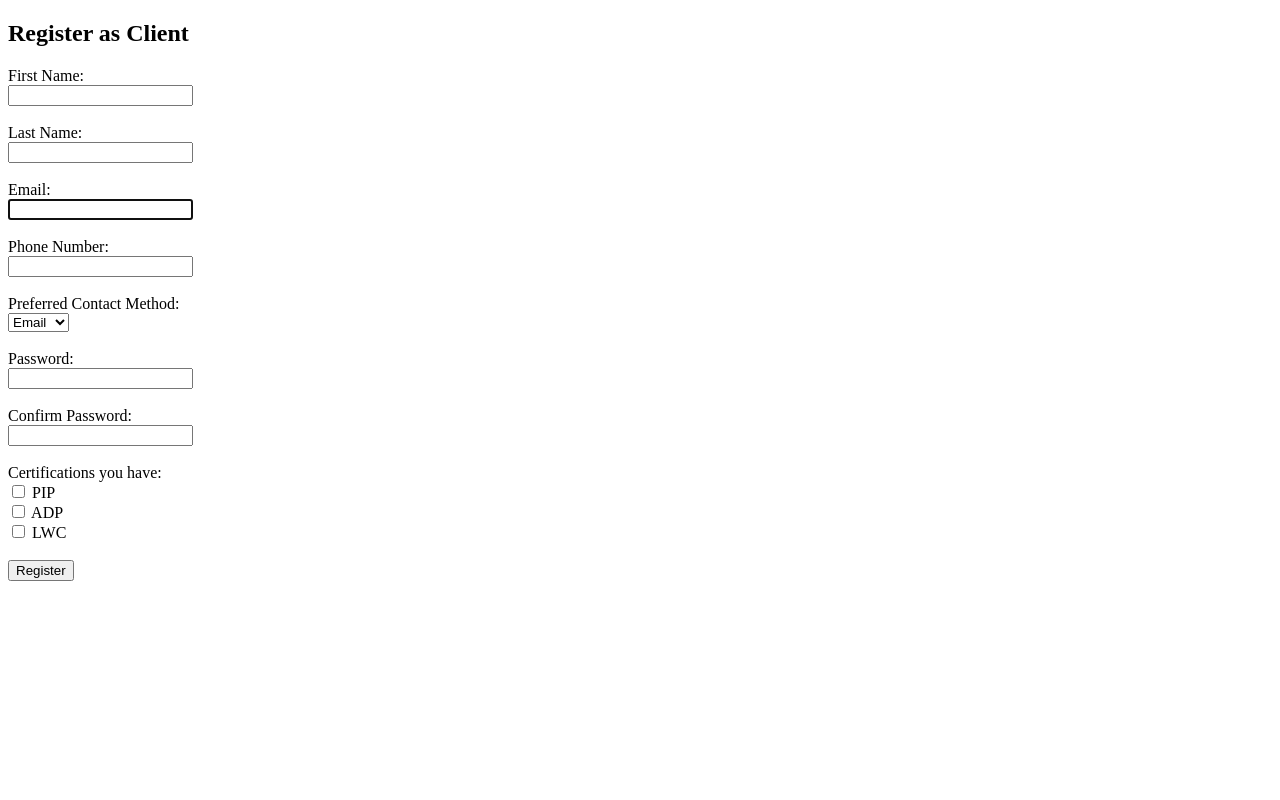
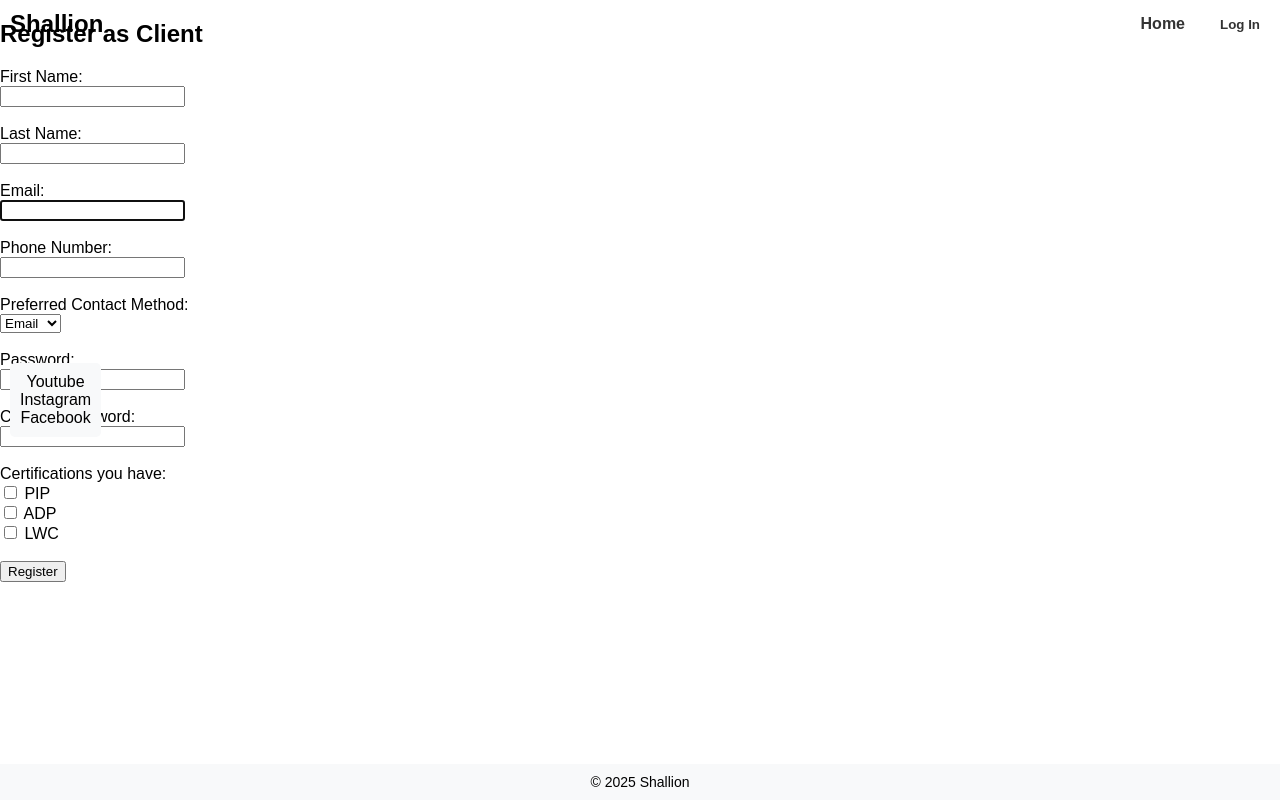
Before and after one commit to Thorki-Su/CS5942_Alpha, a Django app: page /register/client/ in a window 1280 px wide. Run offline with Django 5.2, Linux system fonts and the light colour scheme.

Commit message:
use the updated base

```diff
--- a/templates/base.html
+++ b/templates/base.html
@@ -1,9 +1,77 @@
 <!DOCTYPE html>
-<html>
+<html lang="en">
 <head>
-    <title>{% block title %}Site{% endblock %}</title>
+    <meta charset="UTF-8">
+    <meta name="viewport" content="width=device-width, initial-scale=1.0">
+    <title>{% block title %}My Site{% endblock %}</title>
+    <style>
+        body {
+            margin: 0;
+            font-family: Arial, sans-serif;
+        }
+        .header {
+            position: absolute;
+            top: 10px;
+            left: 10px;
+            font-size: 24px;
+            font-weight: bold;
+        }
+        .navbar {
+            position: absolute;
+            top: 10px;
+            right: 10px;
+            display: flex;
+            gap: 15px;
+        }
+        .navbar a, .navbar button {
+            text-decoration: none;
+            color: #333;
+            font-weight: bold;
+            background: none;
+            border: none;
+            cursor: pointer;
+            padding: 5px 10px;
+        }
+        .navbar a:hover, .navbar button:hover {
+            color: #007bff;
+        }
+        .sidebar {
+            position: fixed;
+            left: 10px;
+            top: 50%;
+            transform: translateY(-50%);
+            background-color: #f8f9fa;
+            padding: 10px;
+            border-radius: 5px;
+            text-align: center;
+        }
+        .footer {
+            position: fixed;
+            bottom: 0;
+            width: 100%;
+            text-align: center;
+            padding: 10px 0;
+            background-color: #f8f9fa;
+            font-size: 14px;
+        }
+    </style>
 </head>
 <body>
-    {% block content %}{% endblock %}
+    <div class="header">Shallion</div>
+    <div class="navbar">
+        <a href="{% url 'home' %}">Home</a>
+        <button>Log In</button>
+    </div>
+
+    <div class="sidebar">
+        Youtube<br>Instagram<br>Facebook
+    </div>
+
+    {% block content %}
+    {% endblock %}
+
+    <div class="footer">
+        © 2025 Shallion
+    </div>
 </body>
 </html>
```
